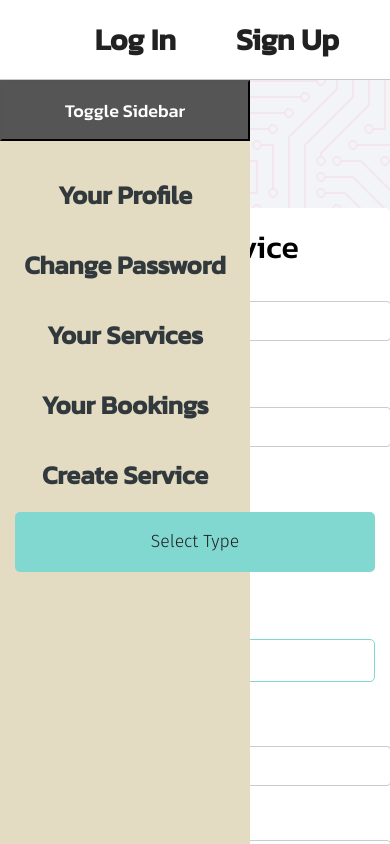
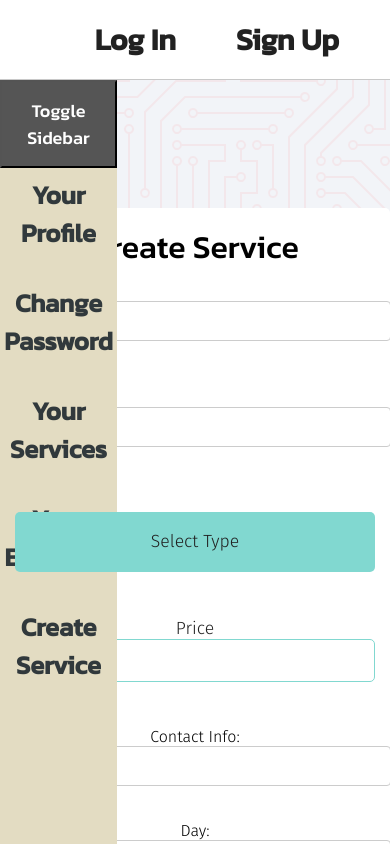
Before and after one commit to ronrain/Campus-Connect-front-end, a React (Vite) app: page /service/new in a window 390 px wide. Built offline with nearby package versions, Linux system fonts and the light colour scheme; no server answers.

Commit message:
update landing

```diff
--- a/src/components/SideBar/SideBar.module.css
+++ b/src/components/SideBar/SideBar.module.css
@@ -1,12 +1,13 @@
 .containerBar {
   display: flex;
+  flex-direction: column;
   justify-content: center;
-  text-align: right;
   align-items: center;
 }
 
 .sidebar {
-  width: 250px;
+  width: 50vw;
+  max-width: 250px;
   height: calc(100vh - 60px);
   background-color: #e3dcc2;
   color: #fff;
@@ -40,7 +41,8 @@
   cursor: pointer;
   padding: 15px 20px;
   font-size: 18px;
-  width: 250px;
+  width: 50vw;
+  max-width: 250px;
   text-align: center;
   position: fixed;
   top: 80px;
@@ -67,3 +69,23 @@
   margin: auto;
   inherits: none;
 }
+
+@media (max-width: 768px) {
+  .sidebar, .sidebarButton {
+    width: 20vw;
+  }
+
+  .item, li, a {
+    font-size: .9rem;
+  }
+}
+
+@media (max-width: 480px) {
+  .sidebar, .sidebarButton {
+    width: 30vw;
+  }
+
+  .item, li, a {
+    font-size: .8rem;
+  }
+}
--- a/src/pages/Profiles/MyProfile.jsx
+++ b/src/pages/Profiles/MyProfile.jsx
@@ -44,7 +44,7 @@ const MyProfile = (props) => {
     <div className={styles.container}>
       <div className={styles.contentContainer}>
         <div className={styles.title}>
-          <h1>my total Services: {myServices.length}</h1>
+          <h1>Total Services: {myServices.length}</h1>
           <Link to={'/profile/services'}>view all Services</Link>
         </div>
         </div>
@@ -52,7 +52,7 @@ const MyProfile = (props) => {
     <div className={styles.container}>
       <div className={styles.contentContainer}>
         <div className={styles.title}>
-          <h1>my total Bookings: {myBookings.length}</h1>
+          <h1>Total Bookings: {myBookings.length}</h1>
           <Link to={'/profile/bookings'}>view all Bookings</Link>
         </div>
         </div>
@@ -60,7 +60,7 @@ const MyProfile = (props) => {
     <div className={styles.container}>
       <div className={styles.contentContainer}>
         <div className={styles.title}>
-          <h1>my Average Rating is: {averageRating}</h1>
+          <h1>Average Rating: {averageRating}</h1>
         </div>
         </div>
     </div>
--- a/src/pages/Profiles/Profiles.module.css
+++ b/src/pages/Profiles/Profiles.module.css
@@ -28,8 +28,7 @@
   padding: 2rem;
 }
 
-.contentContainer
-{
+.contentContainer {
   box-sizing: content-box;
   background-color: white;
   position: relative;
@@ -39,4 +38,8 @@
   transition: transform 0.3s;
   border-radius: .7rem;
   margin-top: auto;
+  display: flex;
+  justify-content: center;
+  text-align: center;
+  align-items: center;
 }
```
